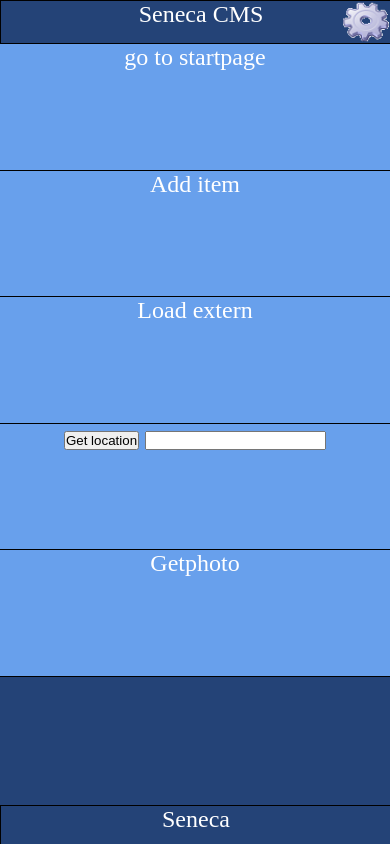
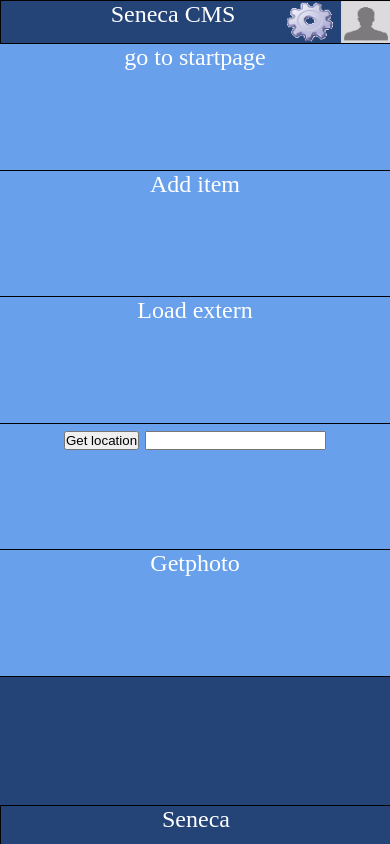
Before and after one commit to Amohell/TestforCMS2, a plain HTML site: page index.html in a window 390 px wide. Drawn offline with Linux system fonts and the light colour scheme; some packages are replaced by stand-ins of ours.

Commit message:
sasdadsa

```diff
--- a/index.html
+++ b/index.html
@@ -21,7 +21,12 @@
     <body onload="init()">
 
 		<div id="mainWebsite">
-			<div id="titlebar"><span id="title">&nbsp;&nbsp;&nbsp;&nbsp;&nbsp;&nbsp;&nbsp;&nbsp;&nbsp; Seneca CMS</span><span id="optionsbutton"><a href="#"  onclick="openOptions()"><img src="images/options.png" height="100%" width="50px"></a></span></div>
+			<div id="titlebar"><span id="title">&nbsp;&nbsp;&nbsp;&nbsp;&nbsp;&nbsp;&nbsp;&nbsp;&nbsp; Seneca CMS</span>
+			<span id="optionsbutton">
+			<a href="#"  onclick="openOptions()"><img src="images/options.png" height="100%" width="50px"></a>
+			<a href="#"  onclick="openProfile()"><img src="images/ManagerProfile.png" height="100%" width="50px"></a></span>
+
+			</div>
 				<div id="photoview">
     				<div id="camera">
 
--- a/js/main.js
+++ b/js/main.js
@@ -34,12 +34,12 @@
 	}
 	function loadExtern()
 	{
-		localStorage['urlother'] = 'http://demo.smartsite.nl/Mgr/ManagerLogin'
+		localStorage['urlother'] = 'http://demo.smartsite.nl/Mgr/ManagerLogin' ;
 		showPage("other");
 	}
 	function loadExternalBrowser()
 	{
-		localStorage['urlother'] = 'http://demo.smartsite.nl/Mgr/ManagerLogin'
+		localStorage['urlother'] = 'http://demo.smartsite.nl/Mgr/ManagerLogin' ;
 		showPage("other");
 	}
 	function loadStartpage()
@@ -52,6 +52,11 @@
 		else{
 			showPage("start");
 		}
+	}
+	function openProfile()
+	{
+		localStorage['urlother'] = 'http://ixpdev.smartsite.seneca.intern/Mgr/ManagerProfile' ;
+		showPage("other");
 	}
 
 
@@ -301,6 +306,7 @@
 
 function showLogin()
 {
+	alert(getSrc(document.getElementById('loginFrame')))
 	if(getSrc(document.getElementById('loginFrame')) == "http://ixpdev.smartsite.seneca.intern/mgr/managerlogin")
 	{
 	document.getElementById('menu').style.display='none';
```
Also changed, not shown: images/ManagerProfile.png (added).
